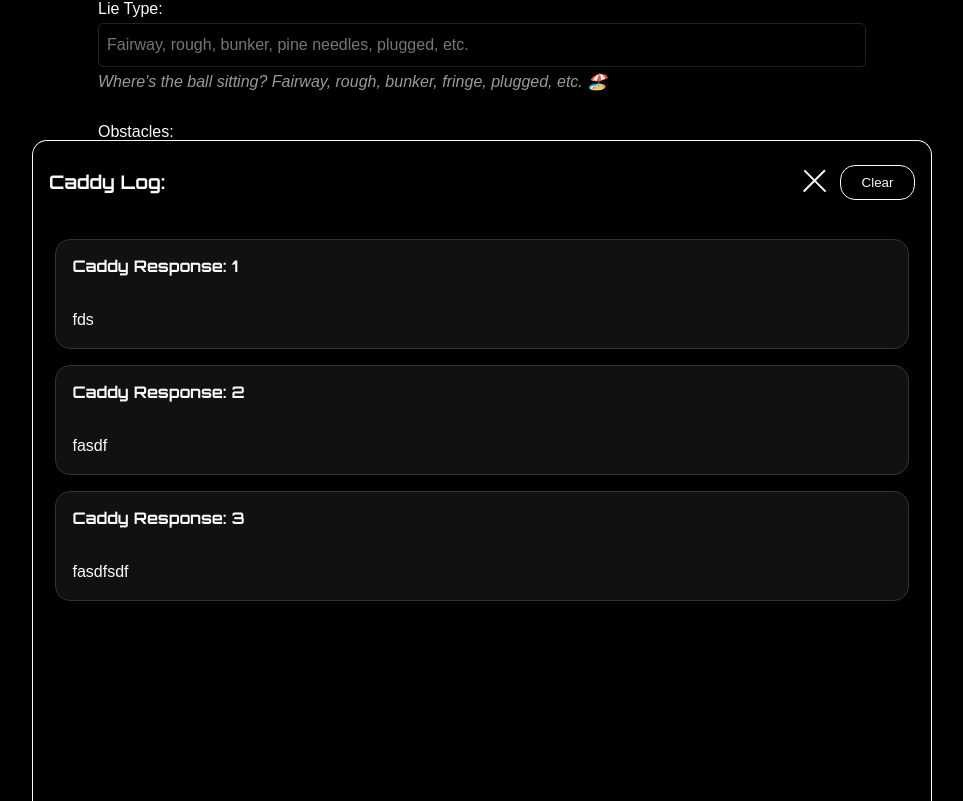
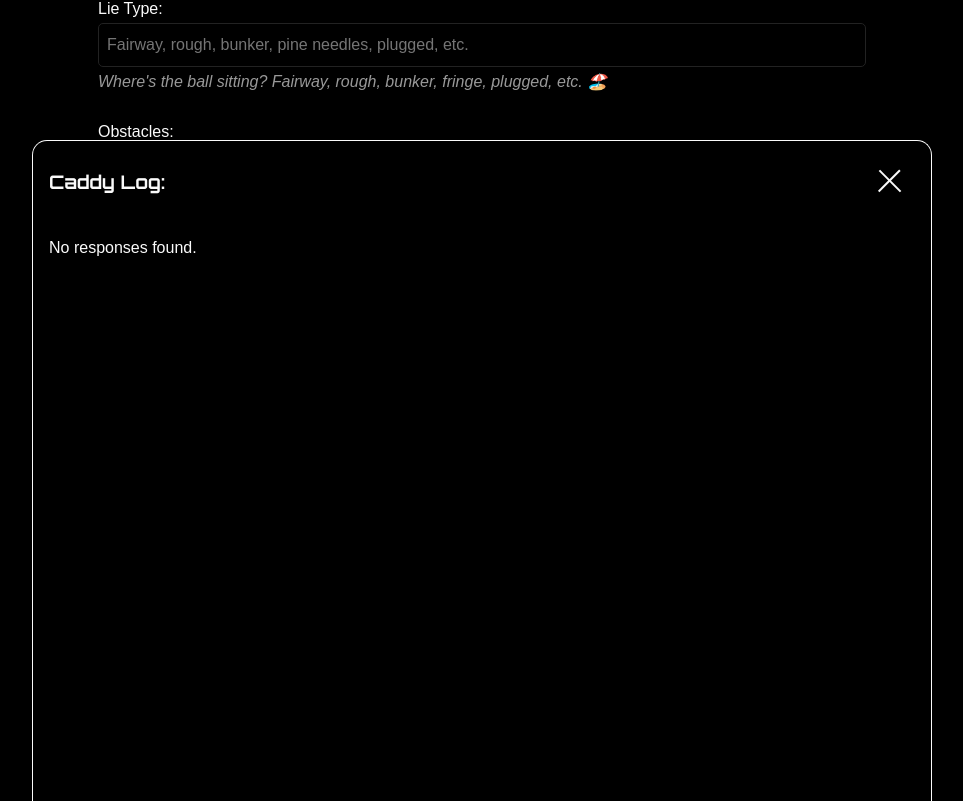
Before and after one commit to JSCHLTE/ForeSight-Caddy, a React (Vite) app: page /caddy in a window 1280 px wide. Shown: the part 660-1461 px from the top of the page, without its empty margins (158-1121 px from the left). Built offline with nearby package versions, Linux system fonts and the light colour scheme; a web font is replaced by a local one.

Commit message:
Fixed state

```diff
--- a/src/comps/Form.jsx
+++ b/src/comps/Form.jsx
@@ -13,11 +13,10 @@ const Form = () => {
     firmness: '',
     notes: ''
   })
-  // const [caddyInfo, setCaddyInfo] = useState(()=> {
-  //   const stored = localStorage.getItem('caddyCards');
-  //   return stored ? JSON.parse(stored) : []
-  // });
-  const [caddyInfo, setCaddyInfo] = useState(['fds', 'fasdf', 'fasdfsdf'])
+  const [caddyInfo, setCaddyInfo] = useState(()=> {
+    const stored = localStorage.getItem('caddyCards');
+    return stored ? JSON.parse(stored) : []
+  });
   const [caddyTab, setCaddyTab] = useState(false);
   const [caddyBtn, setCaddyBtn] = useState(true);
 
```
